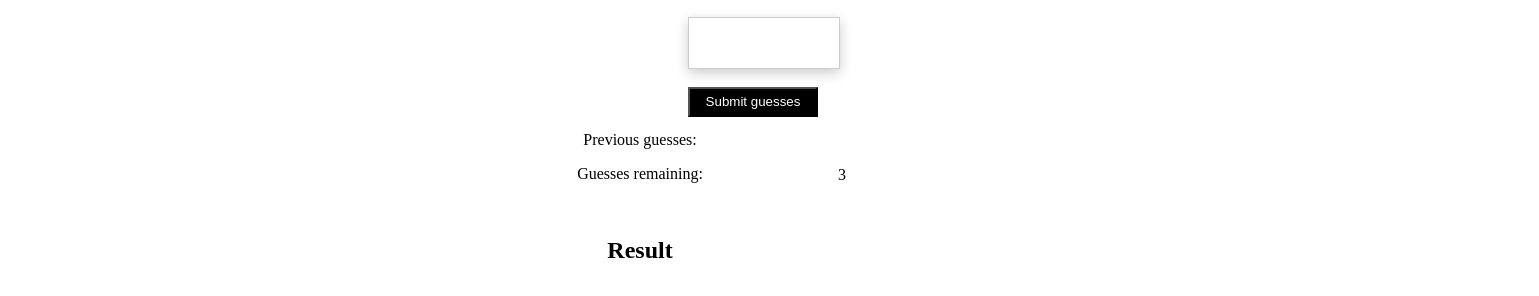
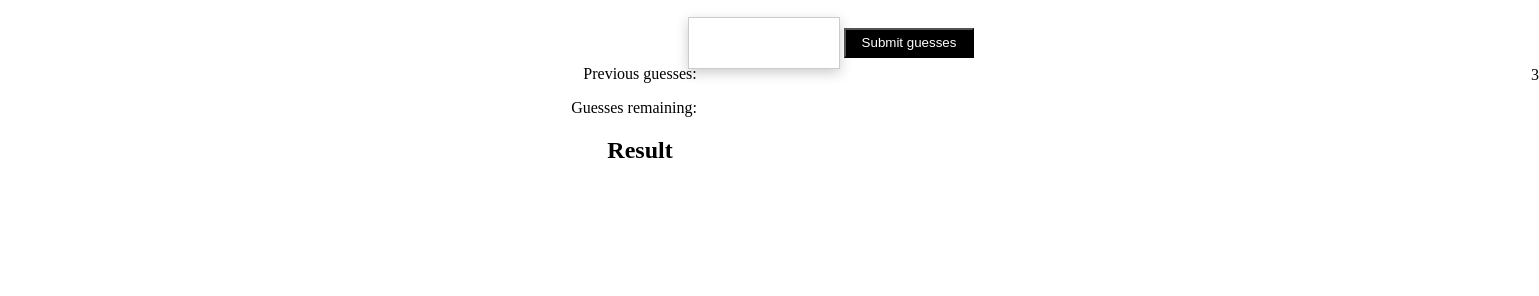
Before and after one commit to syedjani3012/Javascript, a plain HTML site: page index.html in a window 1280 px wide. Shown: the part 188-484 px from the top of the page, 1539 px wide, since content can reach past the window. Drawn offline with Linux system fonts and the light colour scheme.

Commit message:
Update index.html

```diff
--- a/index.html
+++ b/index.html
@@ -12,11 +12,11 @@
     <p id="subh">you have 3 attemps</p>
     <div id="main"> Guess a number </div>
     <form>
-    <input type="text" class="in"><br><br>
-    <input type="submit" class="subt" value="Submit guesses"><br><br>
+    <input type="text" class="in">
+    <input type="submit" class="subt" value="Submit guesses">
     </form>
-    <p id="subh">Previous guesses: </p><span id="list"></span>
-    <p id="subh">Guesses remaining: </p><span id="rem">3</span>
+    <p id="subh">Previous guesses: <span id="list"></span> </p>
+    <p id="subh">Guesses remaining: <span id="rem">3</span> </p>
     <h2 id="subh" class="result">Result</h2>
 </body>
 <script src="script.js"></script>
```
